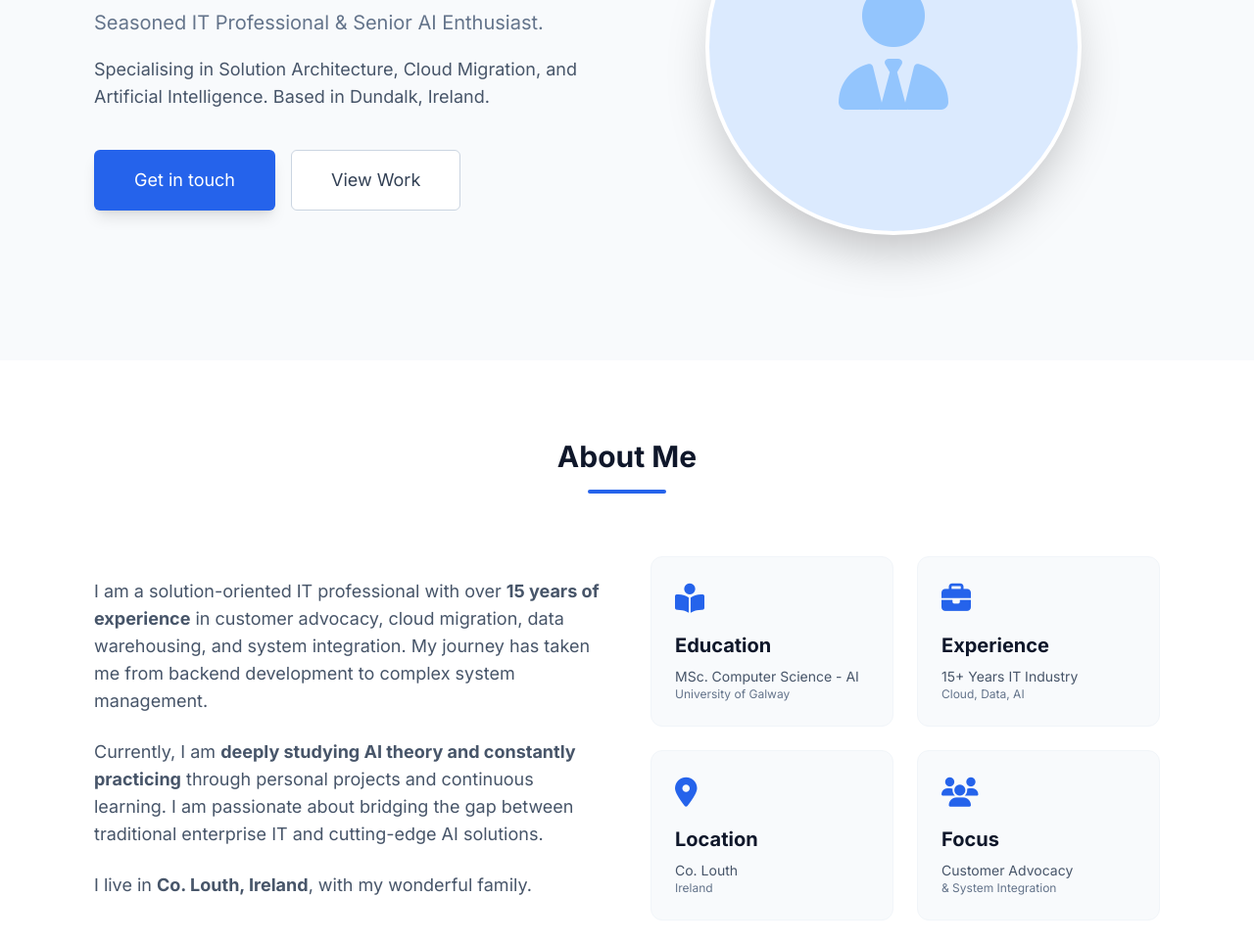
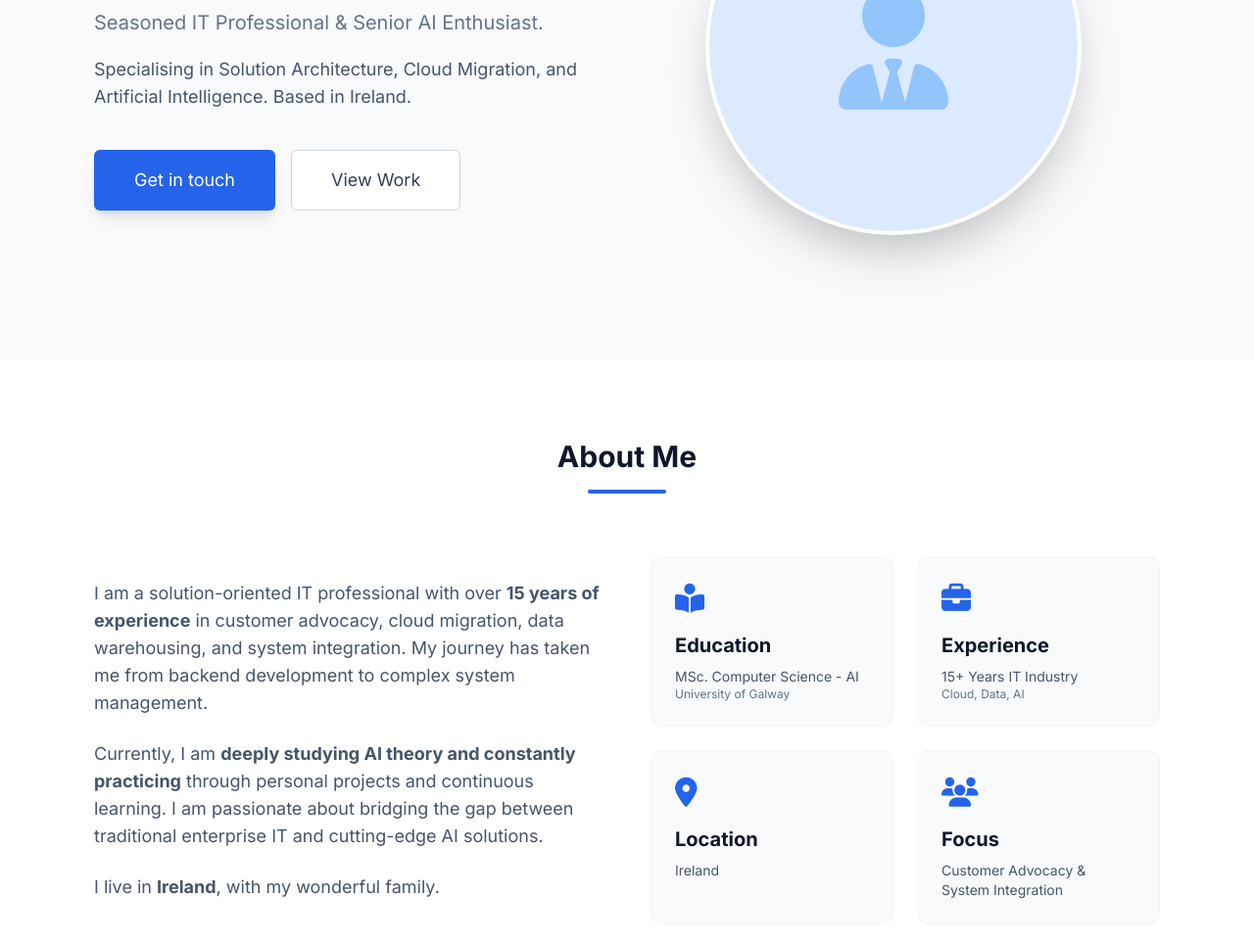
Before and after one commit to victorunique/victorunique.github.io, a plain HTML site: page index.html in a window 1280 px wide. Shown: the part 336-1300 px from the top of the page at 98% size. Drawn offline with nearby package versions, Linux system fonts and the light colour scheme.

Commit message:
hide personal info.

```diff
--- a/index.html
+++ b/index.html
@@ -89,7 +89,7 @@
                         Seasoned IT Professional & Senior AI Enthusiast.
                     </p>
                     <p class="mt-2 max-w-md mx-auto text-base text-slate-600 sm:text-lg md:mt-5 md:max-w-3xl lg:mx-0">
-                        Specialising in Solution Architecture, Cloud Migration, and Artificial Intelligence. Based in Dundalk, Ireland.
+                        Specialising in Solution Architecture, Cloud Migration, and Artificial Intelligence. Based in Ireland.
                     </p>
                     <div class="mt-10 flex justify-center lg:justify-start gap-4">
                         <a href="#contact" class="px-8 py-3 border border-transparent text-base font-medium rounded-md text-white bg-blue-600 hover:bg-blue-700 md:py-4 md:text-lg md:px-10 shadow-lg hover:shadow-blue-500/30 transition-all">
@@ -130,7 +130,7 @@
                         Currently, I am <strong>deeply studying AI theory and constantly practicing</strong> through personal projects and continuous learning. I am passionate about bridging the gap between traditional enterprise IT and cutting-edge AI solutions.
                     </p>
                     <p>
-                        I live in <strong>Co. Louth, Ireland</strong>, with my wonderful family.
+                        I live in <strong>Ireland</strong>, with my wonderful family.
                     </p>
                 </div>
                 <div class="grid grid-cols-1 sm:grid-cols-2 gap-6">
@@ -149,14 +149,14 @@
                     <div class="bg-slate-50 p-6 rounded-xl border border-slate-100 card-hover">
                         <i class="fas fa-map-marker-alt text-3xl text-blue-600 mb-4"></i>
                         <h3 class="text-xl font-bold text-slate-900 mb-2">Location</h3>
-                        <p class="text-slate-600 text-sm">Co. Louth</p>
-                        <p class="text-slate-500 text-xs">Ireland</p>
+                        <p class="text-slate-600 text-sm">Ireland</p>
+                        <p class="text-slate-500 text-xs"></p>
                     </div>
                     <div class="bg-slate-50 p-6 rounded-xl border border-slate-100 card-hover">
                         <i class="fas fa-users text-3xl text-blue-600 mb-4"></i>
                         <h3 class="text-xl font-bold text-slate-900 mb-2">Focus</h3>
-                        <p class="text-slate-600 text-sm">Customer Advocacy</p>
-                        <p class="text-slate-500 text-xs">& System Integration</p>
+                        <p class="text-slate-600 text-sm">Customer Advocacy & System Integration</p>
+                        <p class="text-slate-500 text-xs"></p>
                     </div>
                 </div>
             </div>
@@ -348,7 +348,7 @@
                 <div>
                     <h3 class="text-white text-lg font-bold mb-4">Victor Xu</h3>
                     <p class="text-sm text-slate-400">
-                        IT Professional & Senior AI Enthusiast based in Dundalk, Ireland.
+                        IT Professional & Senior AI Enthusiast based in Ireland.
                         <br>Specializing in Cloud, Big Data, and Artificial Intelligence.
                     </p>
                 </div>
```
